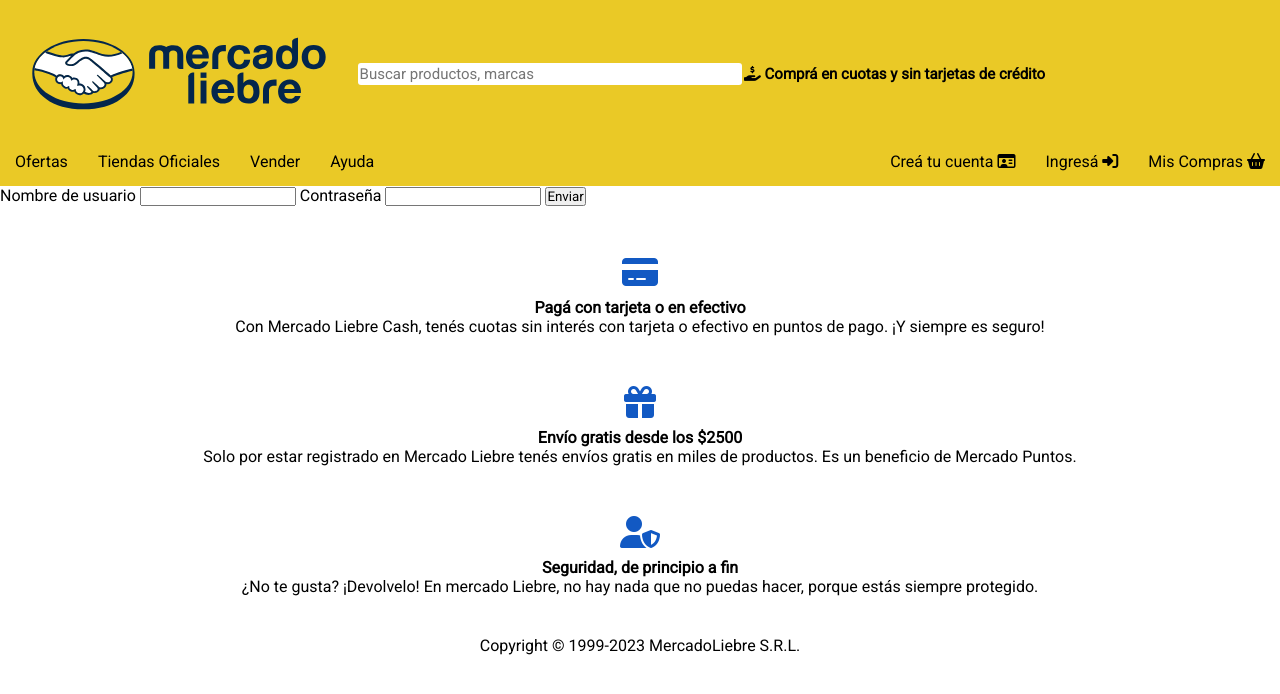
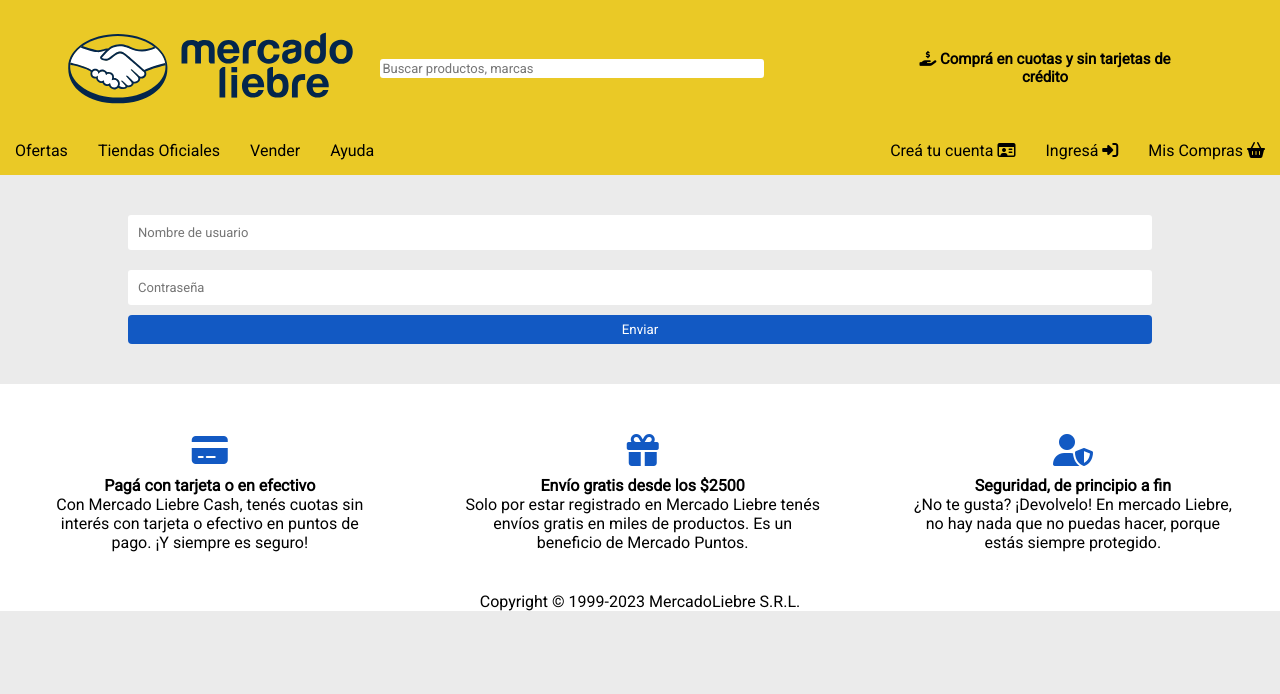
Before and after one commit to Nahuel64/Mercado_Liebre, a website: page views/login.html in a window 1280 px wide. Drawn offline with Linux system fonts and the light colour scheme.

Commit message:
agregados el login y el register

```diff
--- a/public/css/login.css
+++ b/public/css/login.css
@@ -9,11 +9,12 @@
     display: flex;
     flex-direction: row;
     align-items: center;
+    justify-content: space-around;
 }
 
 .logo {
     width: 40%;
-    margin: 30px;
+    margin: 20px 20px;
 }
 
 header {
@@ -25,14 +26,14 @@
     width: 90%;
     padding: 10px;
     border: none;
-    font-size: 15px;
+    font-size: 13px;
     border-radius: 8px;
 }
 
 .copy-nav {
     font-size: 15px;
     text-align: center;
-    margin: 20px;
+    padding: 15px;
     color: black;
 }
 
@@ -61,7 +62,55 @@
     justify-content: center;
 }
 
+.banner img {
+    width: 100vw;
+}
 
+body {
+    background-color: #ebebeb;
+}
+
+main {
+    display: flex;
+    justify-content: center;
+    margin: 20px 0;
+}
+
+main form {
+    padding: 10px 0;
+    width: 100%;
+}
+
+main form div {
+    display: flex;
+    width: 100%;
+    justify-content: center;
+    align-items: center;
+    margin: 0;
+}
+
+main input {
+    border-radius: 3px;
+    border: none;
+    padding: 10px;
+    margin: 10px 0;
+    width: 80%;
+    font-size: 13px;
+}
+
+.caja-boton button {
+    width: 80%;
+    background-color: #1259c3;
+    border-radius: 4px;
+    border: none;
+    color: #ffffff;
+    padding: 7px;
+    margin-bottom: 10px;
+}
+
+footer {
+    background-color: #ffffff;
+}
 
 footer article {
     text-align: center;
@@ -76,6 +125,10 @@
     color: #1259c3;
 }
 
+.footer-copyright {
+    margin: 0;
+}
+
 @media (min-width: 461px) {
 
     .burger-menu {
@@ -84,12 +137,14 @@
 
     .top-header {
         display: flex;
+        justify-content: space-around;
     }
 
     .caja-copy-nav {
         display: flex;
         align-items: center;
-        margin-right: 50px;
+        width: 30%;
+        padding: 30px;
     }
 
     .copy-nav {
@@ -116,6 +171,9 @@
         padding: 10px 15px;
     }
 
+    form {
+        width: 80vw;
+    }
 }
 
 @media (min-width: 769px) {
@@ -123,4 +181,10 @@
     .buscador {
         width: 30vw;
     }
+
+    footer div {
+        display: flex;
+        flex-direction: row;
+        justify-content: space-between;
+    }
 }
--- a/public/css/register.css
+++ b/public/css/register.css
@@ -9,11 +9,12 @@
     display: flex;
     flex-direction: row;
     align-items: center;
+    justify-content: space-around;
 }
 
 .logo {
     width: 40%;
-    margin: 30px;
+    margin: 20px 20px;
 }
 
 header {
@@ -25,14 +26,14 @@
     width: 90%;
     padding: 10px;
     border: none;
-    font-size: 15px;
+    font-size: 13px;
     border-radius: 8px;
 }
 
 .copy-nav {
     font-size: 15px;
     text-align: center;
-    margin: 20px;
+    padding: 15px;
     color: black;
 }
 
@@ -61,17 +62,25 @@
     justify-content: center;
 }
 
+.banner img {
+    width: 100vw;
+}
+
+body {
+    background-color: #ebebeb;
+}
 
 form {
-    border: 1px red solid;
     display: flex;
     flex-direction: column;
     padding: 15px;
+    margin: 10px 0;
 }
 
 form input {
-    background-color: white;
+    background-color: #ffffff;
     margin-bottom: 35px;
+    font-size: 13px;
 }
 
 .input-cajas {
@@ -99,9 +108,22 @@
     padding-right: 5px;
 }
 
+form button {
+    background-color: #1259c3;
+    border-radius: 4px;
+    border: none;
+    color: #ffffff;
+    padding: 7px;
+    margin: 5px 0;
+}
+
+footer {
+    background-color: #ffffff;
+}
+
 footer article {
     text-align: center;
-    margin: 40px;
+    margin: 10px;
     color: black;
 }
 
@@ -110,6 +132,10 @@
     margin-bottom: 10px;
     margin-top: 10px;
     color: #1259c3;
+}
+
+.footer-copyright {
+    margin: 0;
 }
 
 @media (min-width: 461px) {
@@ -128,12 +154,14 @@
 
     .top-header {
         display: flex;
+        justify-content: space-around;
     }
 
     .caja-copy-nav {
         display: flex;
         align-items: center;
-        margin-right: 50px;
+        width: 30%;
+        padding: 30px;
     }
 
     .copy-nav {
@@ -160,6 +188,10 @@
         padding: 10px 15px;
     }
 
+    main {
+        display: flex;
+        justify-content: center;
+    }
 }
 
 @media (min-width: 769px) {
@@ -175,4 +207,21 @@
     .buscador {
         width: 30vw;
     }
+
+    main {
+        display: flex;
+        align-items: center;
+    }
+
+    form {
+        width: 60vw;
+    }
+
+    footer div {
+        width: 100vw;
+        display: flex;
+        flex-direction: row;
+        justify-content: space-around;
+        margin: auto;
+    }
 }
--- a/public/css/style.css
+++ b/public/css/style.css
@@ -9,11 +9,12 @@
     display: flex;
     flex-direction: row;
     align-items: center;
+    justify-content: space-around;
 }
 
 .logo {
     width: 40%;
-    margin: 30px;
+    margin: 20px 20px;
 }
 
 header {
@@ -25,14 +26,14 @@
     width: 90%;
     padding: 10px;
     border: none;
-    font-size: 15px;
+    font-size: 13px;
     border-radius: 8px;
 }
 
 .copy-nav {
     font-size: 15px;
     text-align: center;
-    margin: 20px;
+    padding: 15px;
     color: black;
 }
 
@@ -143,6 +144,10 @@
     font-size: 12px
 }
 
+footer {
+    background-color: #ffffff;
+}
+
 footer article {
     text-align: center;
     margin: 40px;
@@ -154,6 +159,10 @@
     margin-bottom: 10px;
     margin-top: 10px;
     color: #1259c3;
+}
+
+.footer-copyright {
+    margin: 0;
 }
 
 @media (min-width: 461px) {
@@ -172,12 +181,14 @@
 
     .top-header {
         display: flex;
+        justify-content: space-around;
     }
 
     .caja-copy-nav {
         display: flex;
         align-items: center;
-        margin-right: 50px;
+        width: 30%;
+        padding: 30px;
     }
 
     .copy-nav {
@@ -219,4 +230,10 @@
     .buscador {
         width: 30vw;
     }
+
+    footer div {
+        display: flex;
+        flex-direction: row;
+        width: 100%;
+    }
 }
--- a/views/login.html
+++ b/views/login.html
@@ -78,27 +78,36 @@
 
     <main>
         <form action="">
-            <label for="usuario">Nombre de usuario</label>
-            <input type="text" id="usuario">
+            <div>
+                <label for="usuario"></label>
+                <input type="text" id="usuario" placeholder="Nombre de usuario">
+            </div>
 
-            <label for="contraseña">Contraseña</label>
-            <input type="password" id="contraseña">
+            <div>
+                <label for="contraseña"></label>
+                <input type="password" id="contraseña" placeholder="Contraseña">
+            </div>
 
+            <div class="caja-boton">
                 <button type="submit">Enviar</button>
+            </div>
         </form>
     </main>
 
     <footer>
+        <div>
             <article>
                 <i class="fa-solid fa-credit-card"></i>
                 <h4>Pagá con tarjeta o en efectivo</h4>
-            <p>Con Mercado Liebre Cash, tenés cuotas sin interés con tarjeta o efectivo en puntos de pago. ¡Y siempre es
+                <p>Con Mercado Liebre Cash, tenés cuotas sin interés con tarjeta o efectivo en puntos de pago. ¡Y
+                    siempre es
                     seguro!</p>
             </article>
             <article>
                 <i class="fa-solid fa-gift"></i>
                 <h4>Envío gratis desde los $2500</h4>
-            <p>Solo por estar registrado en Mercado Liebre tenés envíos gratis en miles de productos. Es un beneficio de
+                <p>Solo por estar registrado en Mercado Liebre tenés envíos gratis en miles de productos. Es un
+                    beneficio de
                     Mercado Puntos.</p>
             </article>
             <article>
@@ -107,7 +116,8 @@
                 <p>¿No te gusta? ¡Devolvelo! En mercado Liebre, no hay nada que no puedas hacer, porque estás siempre
                     protegido.</p>
             </article>
-        <article>
+        </div>
+        <article class="footer-copyright">
             <span>Copyright © 1999-2023 MercadoLiebre S.R.L.</span>
         </article>
     </footer>
```
Also changed, not shown: views/home.html (+7 -3 lines), views/register.html (+15 -9 lines). Lines whose indentation alone changed are shown as unchanged.
